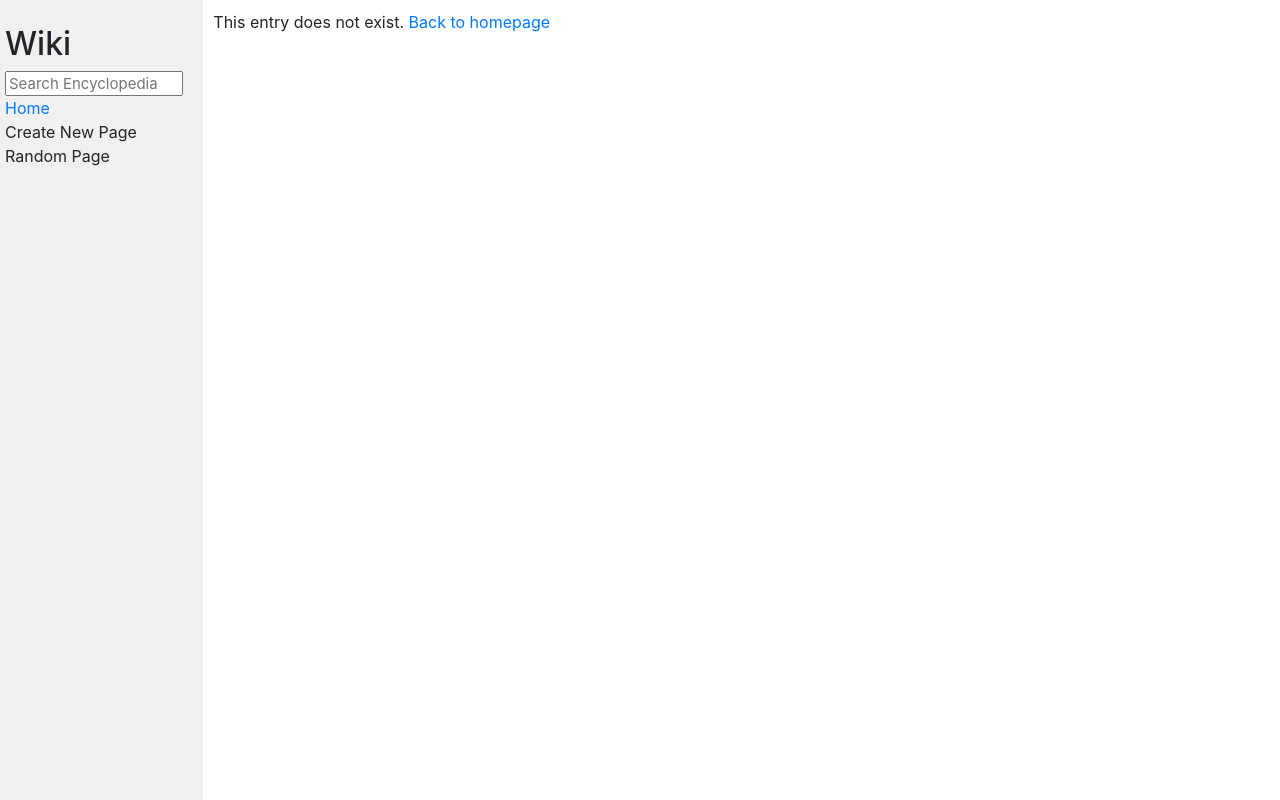
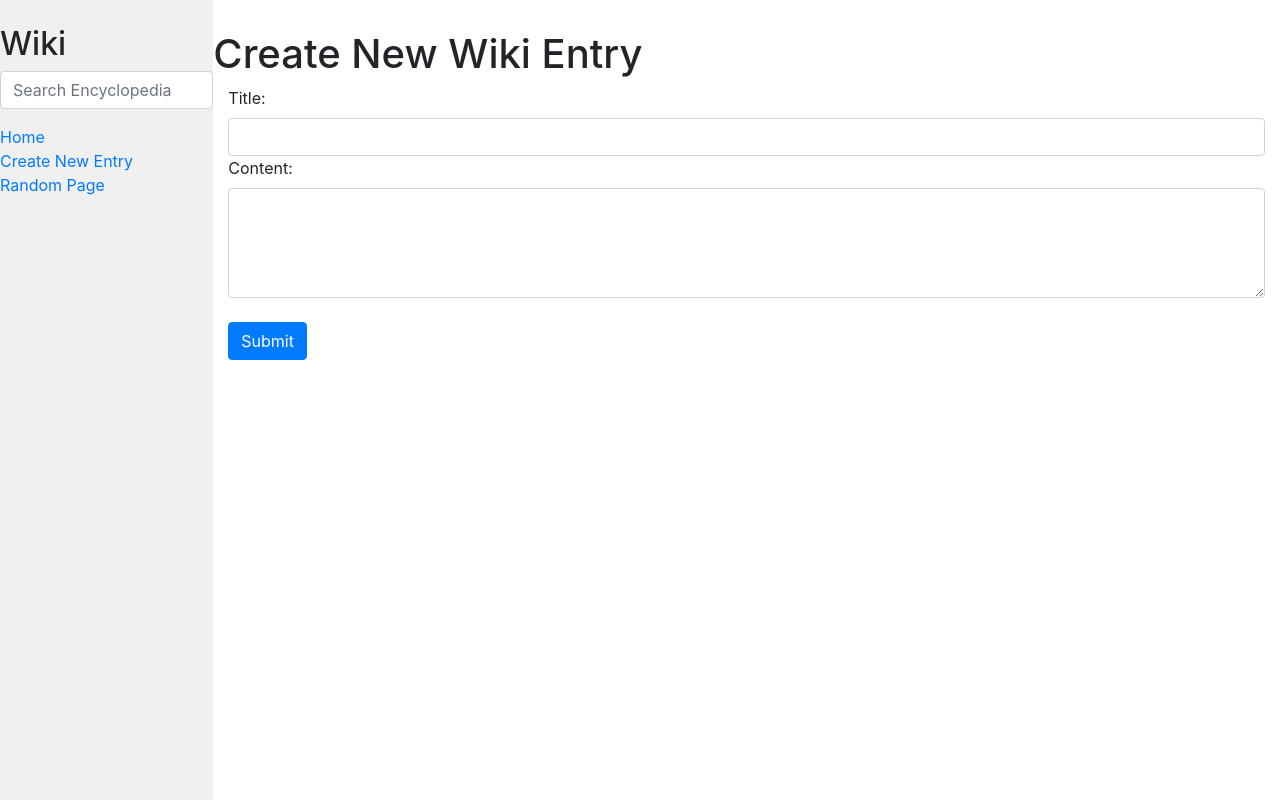
Before and after one commit to djordje47/wiki, a Django app: page /wiki/create-entry in a window 1280 px wide. Run offline with Django 3.2, Linux system fonts and the light colour scheme; some libraries are stand-ins or nearby versions.

Commit message:
Finished project

```diff
--- /dev/null
+++ b/encyclopedia/templates/encyclopedia/create-entry.html
@@ -0,0 +1,30 @@
+{% extends 'encyclopedia/layout.html' %}
+{% block title %}
+  Create New Entry
+{%endblock %}
+
+{% block body %}
+<div class="container">
+  <div class="row">
+    <h1>Create New Wiki Entry</h1>
+  </div>
+
+  {% if error %}
+    <div class="alert alert-danger" role="alert">
+      {{error}}
+    </div>
+  {% endif %}
+
+  <div class="row">
+    <div class="col">
+    <form action="{% url 'wiki:create-entry' %}" method="POST">
+      {% csrf_token %}
+      {{form}}
+      <div class="form-group mt-4">
+        <button type="submit" class="btn btn-primary">Submit</button>
+      </div>
+    </form>
+    </div>
+  </div>
+</div>
+{% endblock %}
--- a/encyclopedia/templates/encyclopedia/layout.html
+++ b/encyclopedia/templates/encyclopedia/layout.html
@@ -1,37 +1,44 @@
 {% load static %}
 
-<!DOCTYPE html>
+<!doctype html>
 
 <html lang="en">
   <head>
     <title>{% block title %}{% endblock %}</title>
-        <link rel="stylesheet" href="https://stackpath.bootstrapcdn.com/bootstrap/4.4.1/css/bootstrap.min.css" integrity="sha384-Vkoo8x4CGsO3+Hhxv8T/Q5PaXtkKtu6ug5TOeNV6gBiFeWPGFN9MuhOf23Q9Ifjh" crossorigin="anonymous">
-        <link href="{% static 'encyclopedia/styles.css' %}" rel="stylesheet">
+    <link
+      rel="stylesheet"
+      href="https://stackpath.bootstrapcdn.com/bootstrap/4.4.1/css/bootstrap.min.css"
+      integrity="sha384-Vkoo8x4CGsO3+Hhxv8T/Q5PaXtkKtu6ug5TOeNV6gBiFeWPGFN9MuhOf23Q9Ifjh"
+      crossorigin="anonymous"
+    />
+    <link href="{% static 'encyclopedia/styles.css' %}" rel="stylesheet" />
   </head>
   <body>
-        <div class="row">
+    <div class="row no-gutters">
       <div class="sidebar col-lg-2 col-md-3">
         <h2>Wiki</h2>
         <form action="{% url 'wiki:search' %}">
-                    <input class="search" type="text" name="q" placeholder="Search Encyclopedia">
+          <div class="form-group">
+            <input
+              class="form-control"
+              type="text"
+              name="q"
+              placeholder="Search Encyclopedia"
+            />
+          </div>
         </form>
         <div>
           <a href="{% url 'wiki:index' %}">Home</a>
         </div>
         <div>
-                    Create New Page
+          <a href="{% url 'wiki:create-entry' %}">Create New Entry</a>
         </div>
         <div>
-                    Random Page
+          <a href="{% url 'wiki:random-entry'%}">Random Page</a>
         </div>
-                {% block nav %}
-                {% endblock %}
+        {% block nav %} {% endblock %}
       </div>
-            <div class="main col-lg-10 col-md-9">
-                {% block body %}
-                {% endblock %}
+      <div class="main col-lg-10 col-md-9">{% block body %} {% endblock %}</div>
     </div>
-        </div>
-
   </body>
 </html>
--- a/encyclopedia/urls.py
+++ b/encyclopedia/urls.py
@@ -5,6 +5,8 @@ app_name = "wiki"
 urlpatterns = [
     path("", views.index, name="index"),
     path('search', views.search, name="search"),
+    path('create-entry', views.createEntry, name='create-entry'),
+    path('random-page', views.randomPage, name="random-entry"),
     path('<str:title>', views.page, name="page"),
-    path('random-page', views.randomPage, name="random-page"),
+    path('edit-entry/<str:title>', views.editEntry, name='edit-entry'),
 ]
--- a/encyclopedia/views.py
+++ b/encyclopedia/views.py
@@ -1,6 +1,20 @@
+import random
 from django.shortcuts import render
+from django.forms import Form, CharField, Textarea, TextInput
+from django.http import HttpResponseRedirect
+from django.urls import reverse
+
 from markdown2 import Markdown
 from . import util
+
+
+class NewEntryForm(Form):
+    title = CharField(required=True, max_length=10, widget=TextInput(attrs={'class':'form-control'}))
+    content = CharField(
+        required=True,
+        max_length=500,
+        widget=Textarea(attrs={'rows': 4, 'cols': 40, 'class':'form-control'})
+    )
 
 
 def index(request):
@@ -43,29 +57,75 @@ def search(request):
             "results": results,
             "term": search_term
         })
-    markdown = Markdown()
-    html_entry = markdown.convert(entry)
-    return render(request, "encyclopedia/entry-page.html", {
-        "title": search_term,
-        'entry': html_entry,
-    })
+
+    return HttpResponseRedirect(reverse('wiki:page', args=[search_term]))
 
 
 def randomPage(request):
     """
     Renders a random entry page
     """
+    random_title = random.choice(util.list_entries())
+    return HttpResponseRedirect(reverse('wiki:page', args=[random_title]))
 
 def createEntry(request):
     """
-    Docstring for createEntry
+    Creates the new entry if it doesn't exists
+    If it does it returns an error
+    When the entry is created, it returns the index page.
 
-    :param request: Description
+    :param request: POST or GET request depending on the action
     """
+    if request.method == 'GET':
+        return render(request, 'encyclopedia/create-entry.html', {
+            'form': NewEntryForm()
+        })
+    form = NewEntryForm(request.POST)
+    if form.is_valid():
+        cleaned_data = form.cleaned_data
+        if not util.get_entry(cleaned_data['title']):
+            util.save_entry(cleaned_data['title'], cleaned_data['content'])
+            return HttpResponseRedirect(reverse('wiki:page', args=[cleaned_data['title']]))
+        return render(request, 'encyclopedia/create-entry.html', {
+            'error': 'The entry already exists!',
+            'form': form
+        })
+    else:
+        return render(request, 'encyclopedia/create-entry.html', {
+            'form': form
+        })
 
-def updateEntry(request):
+def editEntry(request, title):
     """
     Docstring for updateEntry
 
     :param request: Description
     """
+    entryContent = util.get_entry(title)
+    if not entryContent:
+        return render(request, 'encyclopedia/404.html', {
+                'title': title,
+                'message': 'This entry doesn\'t exist!'
+            })
+
+    if request.method == 'GET':
+        form = NewEntryForm({'title': title, 'content': entryContent})
+        # Makes the title read-only:
+        form.fields['title'].widget.attrs['readonly'] = 'readonly'
+
+        return render(request, 'encyclopedia/edit-entry.html', {
+            'title': title,
+            'form': form
+        })
+
+    form = NewEntryForm(request.POST)
+    if form.is_valid():
+        clean_data = form.cleaned_data
+        util.save_entry(clean_data['title'], clean_data['content'])
+        return HttpResponseRedirect(reverse('wiki:page', args=[title]))
+
+    return render(request, 'encyclopedia/edit-entry.html', {
+            'title': title,
+            'form': form,
+            'error': 'Something went wrong'
+        })
```
Also changed, not shown: encyclopedia/templates/encyclopedia/edit-entry.html (added, +30 -0 lines), encyclopedia/templates/encyclopedia/entry-page.html (+8 -1 lines), entries/Django.md (+1 -1 lines), entries/PHP.md (added, +3 -0 lines), readme.md (added). Lines whose indentation alone changed are shown as unchanged.
